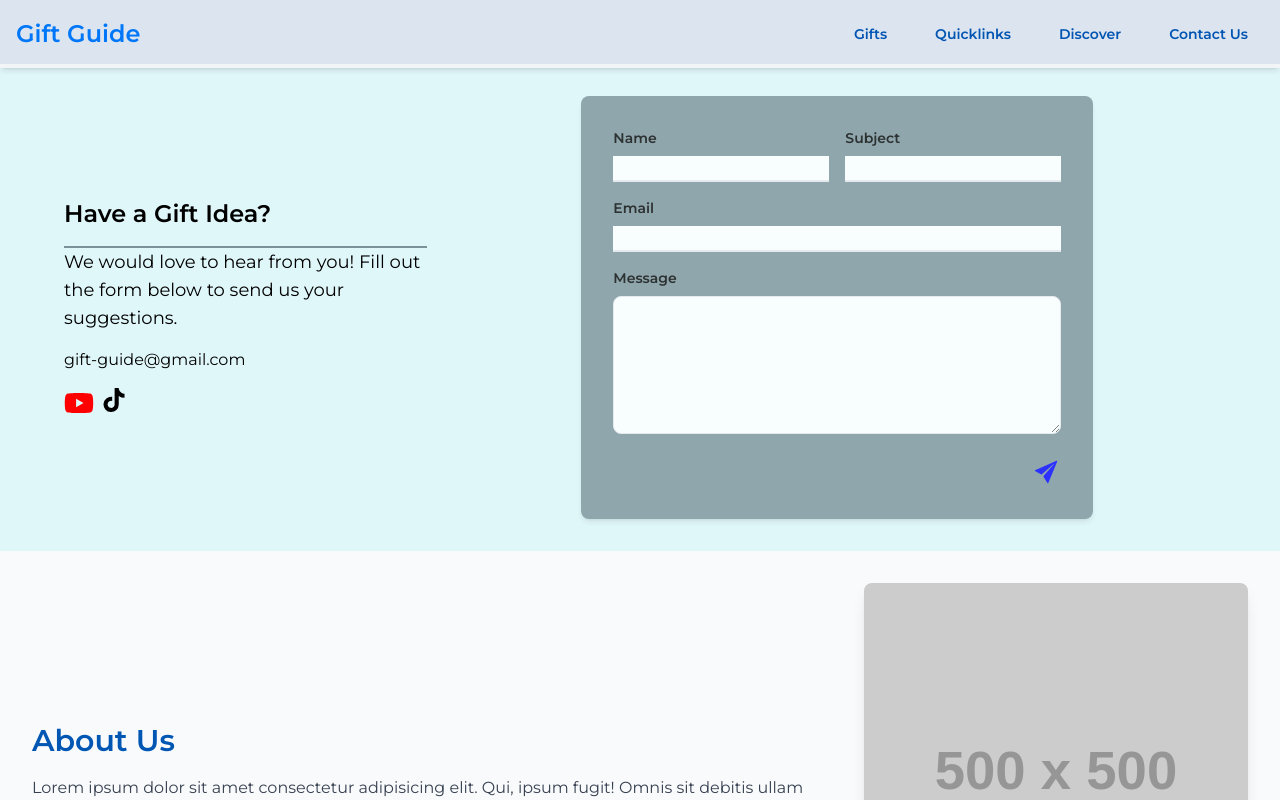
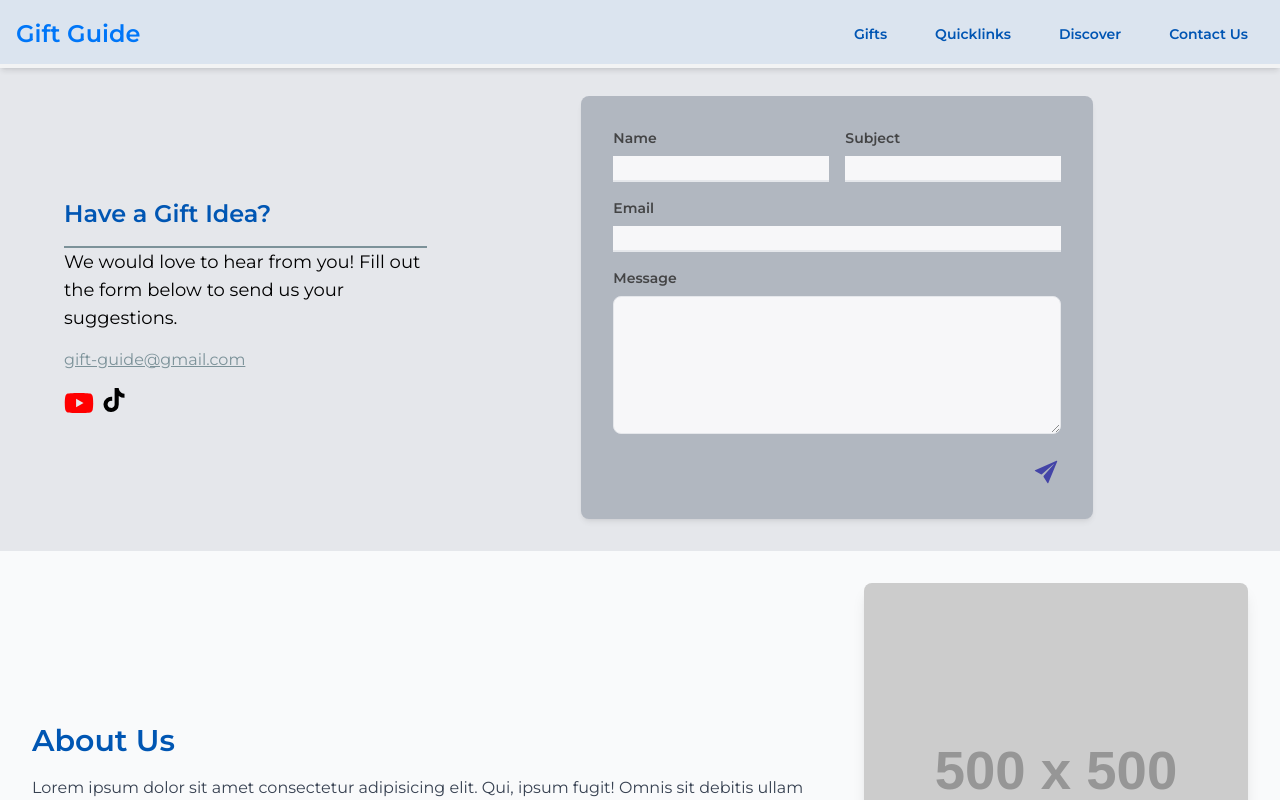
Before and after one commit to edm1001/gift-guru, a React (Vite) app in the folder frontend/: page /contact in a window 1280 px wide. Shown: the top 800 px of the page. Built offline with nearby package versions, Linux system fonts and the light colour scheme.

Commit message:
change sttyles

```diff
--- a/frontend/src/pages/ContactPage.jsx
+++ b/frontend/src/pages/ContactPage.jsx
@@ -6,10 +6,10 @@ import { FaYoutube, FaTiktok } from "react-icons/fa";
 const ContactPage = () => {
   return (
     <section className="mt-16">
-      <div className="flex justify-center bg-lightblue p-8">
+      <div className="flex justify-center bg-gray-200 p-8">
         <div className="grid grid-cols-1 md:grid-cols-3 gap-8 w-full max-w-6xl">
           <div className="flex flex-col justify-center md:col-span-1">
-            <h3 className="text-2xl font-bold mb-4">Have a Gift Idea?</h3>
+            <h3 className="text-2xl text-darkblue font-bold mb-4">Have a Gift Idea?</h3>
             <hr className="border border-grey" />
             <p className="text-lg mb-4">
               We would love to hear from you! Fill out the form below to send us
@@ -17,7 +17,7 @@ const ContactPage = () => {
             </p>
             <a
               href="mailto:gift-guide@gmail.com"
-              className="text-underline mb-4"
+              className="text-grey underline mb-4"
             >
               gift-guide@gmail.com
             </a>
@@ -28,7 +28,7 @@ const ContactPage = () => {
           </div>
           {/* Contact FORM */}
           <div className="flex items-center justify-center md:col-span-2">
-            <form className="w-full max-w-lg bg-grey opacity-80 p-8 rounded-lg shadow-md">
+            <form className="w-full max-w-lg bg-gray-400 opacity-70 p-8 rounded-lg shadow-md">
               <div className="mb-4 flex flex-col md:flex-row md:space-x-4">
                 <div className="flex-1 mb-4 md:mb-0">
                   <label
@@ -87,9 +87,9 @@ const ContactPage = () => {
               <div className="flex justify-end">
                 <button type="submit">
                   <IoIosSend
-                    color="blue"
+                    color="darkblue"
                     size={30}
-                    className="hover:scale-110 hover:opacity-70"
+                    className="hover:scale-125 hover:opacity-70"
                   />
                 </button>
               </div>
```
Also changed, not shown: 1 other file (tests, documents, lock files or other folders).
